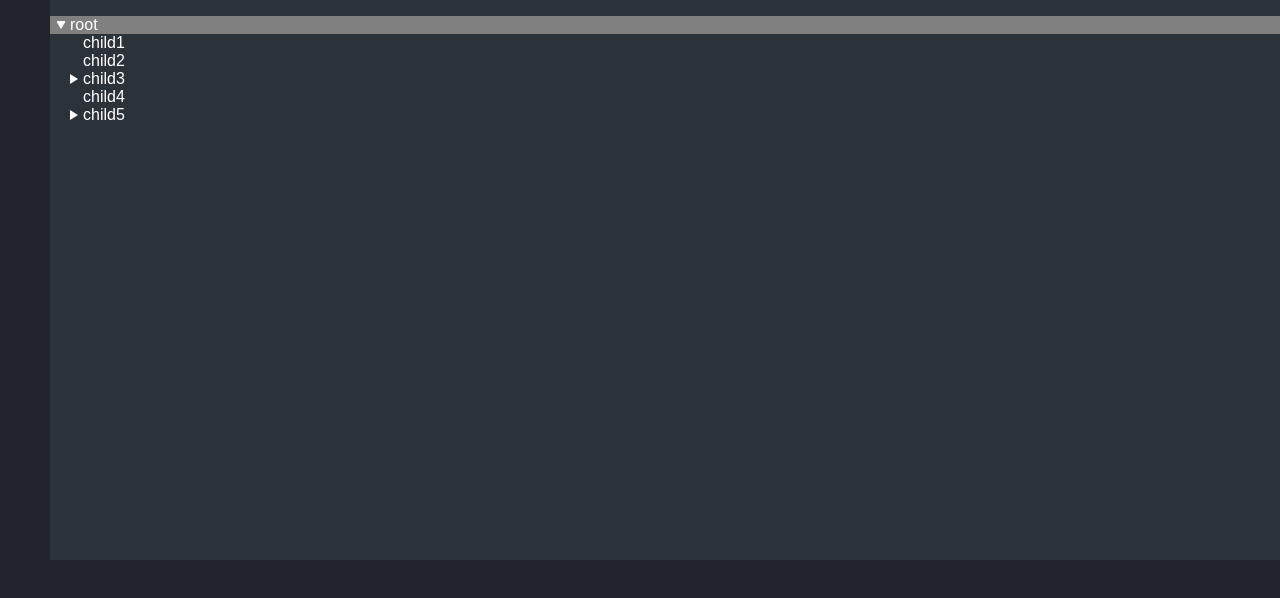
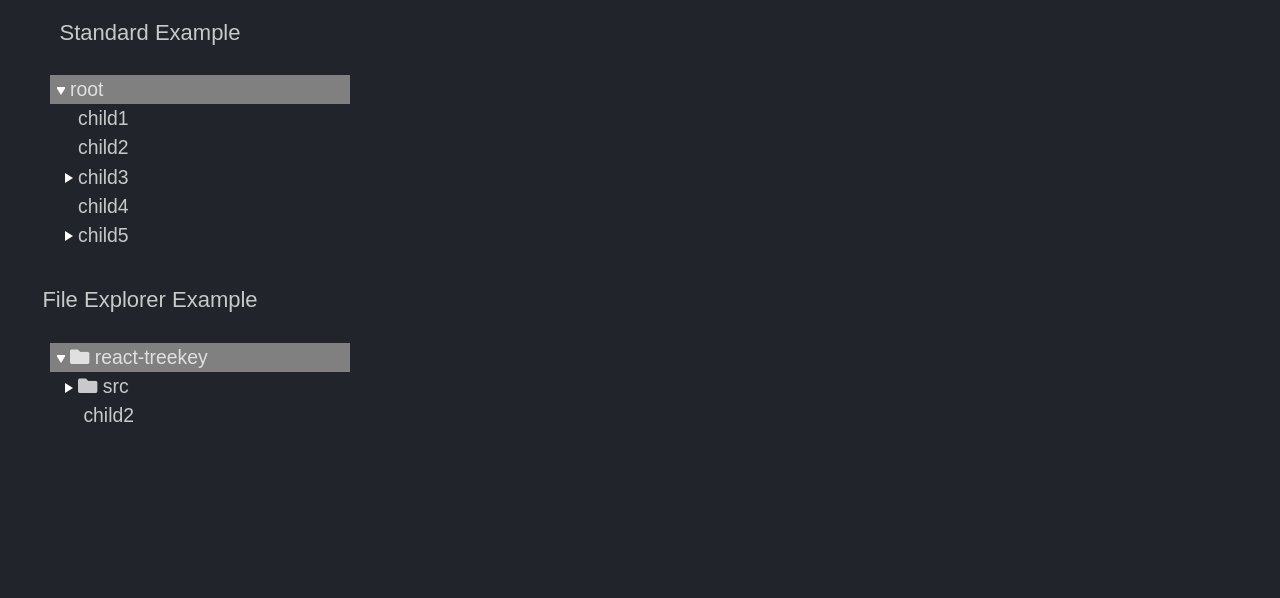
Before and after one commit to PEsteves8/react-treekey, a React app: page / in a window 1280 px wide. Built offline with nearby package versions, Linux system fonts and the light colour scheme.

Commit message:
Expand examples

```diff
--- a/examples/src/data.js
+++ b/examples/src/data.js
@@ -53,3 +53,34 @@ export let treeA = {
         }]
     }]
 };
+
+export let treeB = {
+    name: 'react-treekey',
+    type: 'folder',
+    className: 'fas fa-folder',
+    $children: [{
+            name: 'src',
+            type: 'folder',
+            className: 'fas fa-folder',
+            $children: [{
+                name: 'data.js',
+                type: 'js',
+                className: 'fab fa-js'
+            }, {
+                name: 'index.html',
+                type: 'html',
+                className: 'fas fa-code'
+            }, {
+                name: 'index.js',
+                type: 'js',
+                className: 'fab fa-js'
+            }, {
+                name: 'styles.js',
+                type: 'js',
+                className: 'fab fa-js'
+            }]
+    }, {
+        name: 'child2',
+        type: 'other'
+    }]
+}
--- a/examples/src/index.html
+++ b/examples/src/index.html
@@ -4,28 +4,24 @@
         <title>Component Demo</title>
         <meta charset="utf-8">
         <meta name="viewport" content="width=device-width, initial-scale=1, shrink-to-fit=no">
+        <link rel="stylesheet" href="https://use.fontawesome.com/releases/v5.4.2/css/all.css" integrity="sha384-/rXc/GQVaYpyDdyxK+ecHPVYJSN9bmVFBvjA/9eOB+pb3F2w2N6fc5qB9Ew5yIns" crossorigin="anonymous">
+        <link rel="stylesheet" href="https://stackpath.bootstrapcdn.com/bootstrap/4.1.3/css/bootstrap.min.css" integrity="sha384-MCw98/SFnGE8fJT3GXwEOngsV7Zt27NXFoaoApmYm81iuXoPkFOJwJ8ERdknLPMO" crossorigin="anonymous">
+
         <style>* {
             box-sizing: border-box;
           }
           body, html {
             background-color: #21252B;
-            color: white;
+            color: rgba(255, 255, 255, 0.753);
             margin: 0;
             padding: 0;
             font-family: sans-serif;
+            font-size: 1.1em !important;
           }
-
           li {
           cursor: pointer;
           }
-
-          .build-info {
-            font-family: monospace;
-            position: absolute;
-            bottom: 0;
-            right: 10px;
-            color: lightgrey;
-          }</style>
+         </style>
     </head>
     <body>
         <noscript>
--- a/examples/src/index.js
+++ b/examples/src/index.js
@@ -3,57 +3,95 @@ import { render } from 'react-dom';
 import { TreeKey } from '../../src';
 
 import { setTreeInternalProperties } from '../../src/TreeViewHelpers';
-import { treeA } from './data';
+import { treeA, treeB } from './data';
+
+import styles from './styles';
 
 class App extends React.Component {
     constructor(props) {
         super(props);
 
-        let setupTree = {...treeA};
-        setTreeInternalProperties(setupTree);
+        let setupTreeA = {...treeA};
+        setTreeInternalProperties(setupTreeA);
+
+        let setupTreeB = {...treeB};
+        setTreeInternalProperties(setupTreeB);
+
+
 
         this.state = {
-            tree: setupTree,
-            selectedNode: null,
-            iconsEnabled: true
+            treeA: setupTreeA,
+            treeB: setupTreeB,
+            selectedNodeA: null,
+            selectedNodeB: null
         };
 
-        this.onSelectNode = this.onSelectNode.bind(this);
+        this.onSelectNodeA = this.onSelectNodeA.bind(this);
+        this.onSelectNodeB = this.onSelectNodeB.bind(this);
+
+
+        this.templates = {
+            header(node)  {
+                return <span><i className={node.className}></i>&nbsp;{node.name}</span>
+            }
+        }
     }
 
-    onSelectNode(node) {
+    onSelectNodeA(node) {
 
-        let { selectedNode } = this.state;
+        let { selectedNodeA } = this.state;
 
-        if(selectedNode) {
-          selectedNode.$selected = false;
+        if(selectedNodeA) {
+          selectedNodeA.$selected = false;
         }
 
         node.$selected = true;
 
-        this.setState({ selectedNode: node});
+        this.setState({ selectedNodeA: node});
+    }
+
+    onSelectNodeB(node) {
+
+        let { selectedNodeB } = this.state;
+
+        if(selectedNodeB) {
+          selectedNodeB.$selected = false;
+        }
+
+        node.$selected = true;
+
+        this.setState({ selectedNodeB: node});
     }
 
     componentWillMount() { // Set the root as the selected node
-        this.setSelectedNodeToRoot();
-     }
-
-    setSelectedNodeToRoot() {
-        this.onSelectNode(this.state.tree);
+        this.onSelectNodeA(this.state.treeA);
+        this.onSelectNodeB(this.state.treeB);
     }
 
+
+
     render() {
-        const { tree, selectedNode } = this.state;
+        const { treeA, treeB, selectedNodeA, selectedNodeB } = this.state;
 
-        return <div style={{marginLeft: '50px',    height: "70vh",
-        overflow: "hidden",
-        overflowY: "scroll",
-        paddingRight: '0',
-        backgroundColor: "#2c323a"}}><TreeKey
-        tree={tree}
-        selectedNode={selectedNode}
-        onSelectNode={this.onSelectNode}
-        ></TreeKey></div>
+        return (
+            <div>
+                <div style={{width: '300px', marginTop: '20px'}}>
+                    <h5 style={{textAlign: 'center', marginBottom: 0}}>Standard Example</h5>
+                    <br />
+                    <div style={styles.treeWrapper}>
+                        <TreeKey tree={treeA} selectedNode={selectedNodeA} onSelectNode={this.onSelectNodeA} />
+                    </div>
+                </div>
+
+                <div style={{width: '300px', marginTop: '20px'}}>
+                    <h5 style={{textAlign: 'center', marginBottom: 0}}>File Explorer Example</h5>
+                    <br />
+                    <div style={styles.treeWrapper}>
+                        <TreeKey templates={this.templates} tree={treeB} selectedNode={selectedNodeB} onSelectNode={this.onSelectNodeB} />
+                    </div>
+                </div>
+            </div>
+        );
     }
 }
 
--- /dev/null
+++ b/examples/src/styles.js
@@ -0,0 +1,8 @@
+export default {
+    treeWrapper: {
+        marginLeft: '50px',
+        width: '300px',
+        overflow: "hidden",
+        paddingRight: '0'
+    }
+}
--- a/src/defaultTreeStyles.js
+++ b/src/defaultTreeStyles.js
@@ -25,6 +25,6 @@ export default {
     },
     nestedList: {
         listStyle: 'none',
-        paddingLeft: '13px'
+        paddingLeft: '8px'
     }
 }
```
